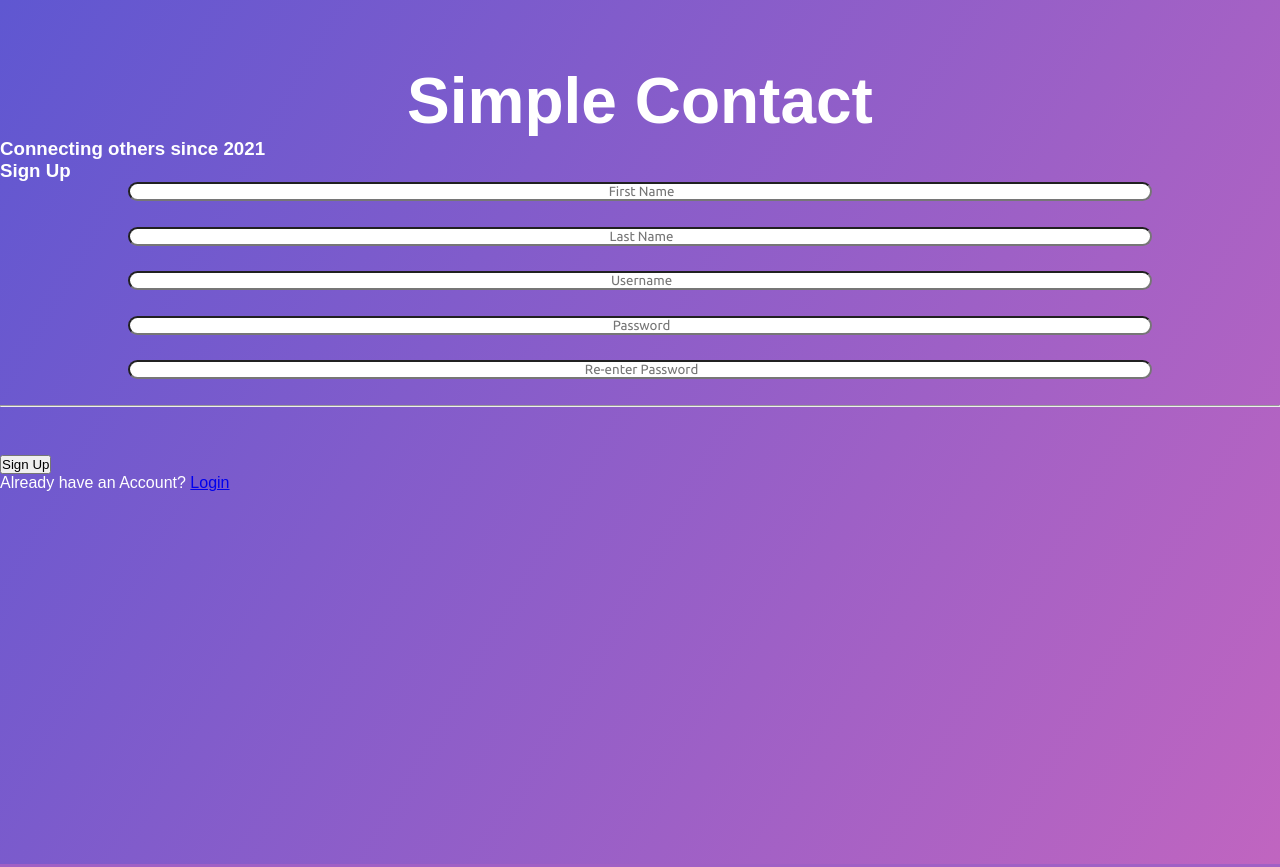
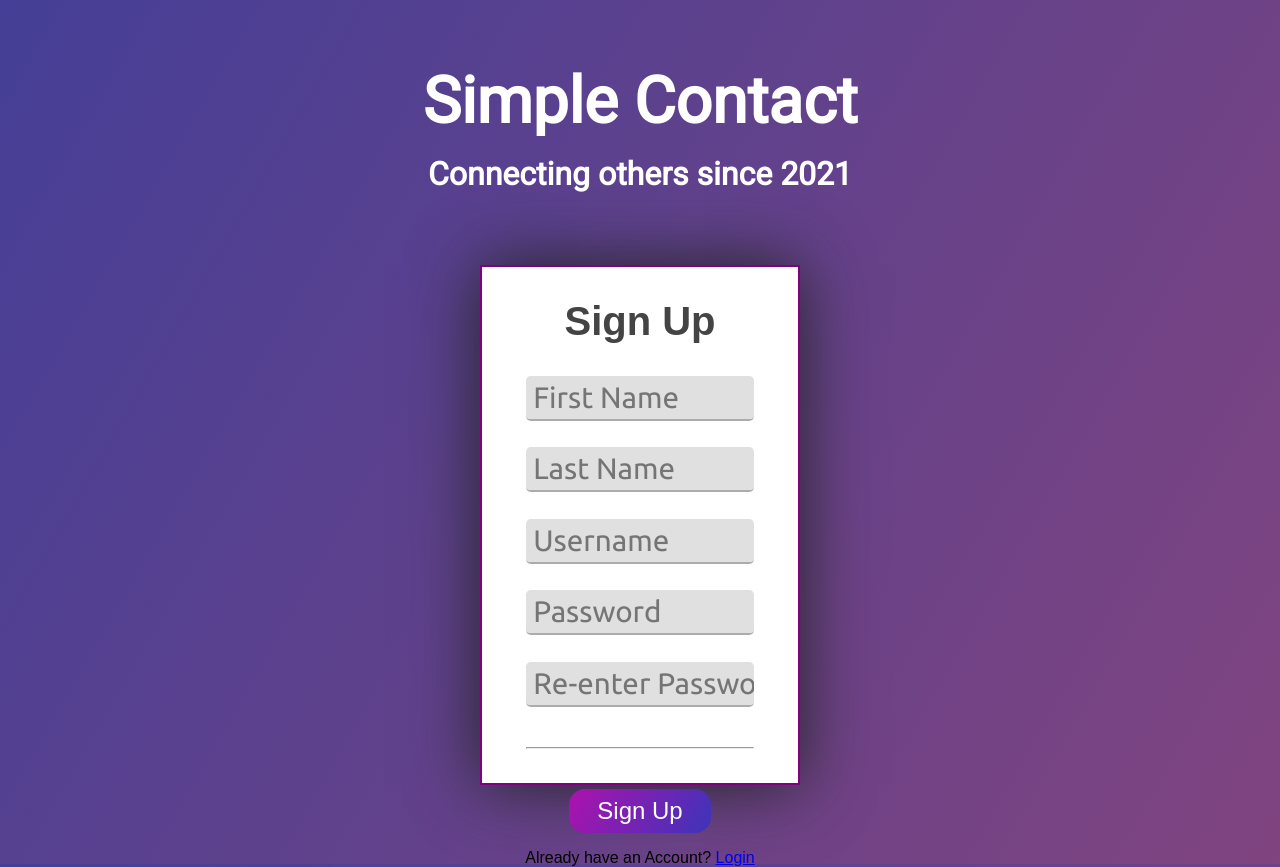
Before and after one commit to DillonNotDylan/COP4331-SmallProject, a PHP site: page /signUp.html in a window 1280 px wide. Run offline with PHP 8.4, Linux system fonts and the light colour scheme.

Commit message:
Front page change

```diff
--- a/css/loginStyles.css
+++ b/css/loginStyles.css
@@ -5,15 +5,26 @@ body
 	color: white;
 	min-height: 100vh;
 	font-family: 'Poppins', sans-serif;
-    background-image: linear-gradient(120deg, #5f57d1, #c065c0);
+    background-image: linear-gradient(120deg, #453f97, #804480);
 	overflow-y: hidden;
 }
 
-.title
+#title
 {
    	font-size: 4rem;
+	font-family: 'Roboto', sans-serif;
    	width: 100%;
 	margin-top: 4rem;
+   	text-align: center;
+    color: #FFFFFF;
+}
+
+.subtitle
+{
+	font-family: 'Roboto', sans-serif;
+	font-size: 2rem;
+	width: 100%;
+	margin-top: 1rem;
    	text-align: center;
     color: #FFFFFF;
 }
@@ -36,14 +47,14 @@ body
     align-items: center;
 	justify-content: center;
 	margin: auto;
-	margin-top: 9rem;
+	margin-top: 6.5rem;
 	font-size: 30px;
 	width: 25%;
 	height: 45%;
 	padding: 1rem;
-	background-color: rgb(223, 223, 223);
-	border-radius: 3.5rem;
+	background-color: rgb(255, 255, 255);
 	border: 2px solid purple;
+	box-shadow: 0rem 0rem 4rem rgb(36, 36, 36);
 }
 
 @media only screen and (max-width: 1000px)
@@ -57,9 +68,8 @@ body
 .loginName
 {
 	font-size: 2rem;
-	border-color: #5f57d1;
-	border-radius: 15px;
-	background-color: white;
+	border: none;
+	background-color: rgb(224, 224, 224);
 	padding-top: 0.25rem;
 	padding-bottom: 0.25rem;
 	margin-top: 2rem;
@@ -68,28 +78,75 @@ body
 .loginPassword
 {
 	font-size: 2rem;
-	border-color: #5f57d1;
-	border-radius: 15px;
-	background-color: white;
+	border: none;
+	background-color: rgb(224, 224, 224);
 	padding-top: 0.25rem;
 	padding-bottom: 0.25rem;
+}
+
+input[type="text"],input[type="password"]
+{
+	border-radius: 0.3rem;
+	border-bottom: 0.15rem solid #acacac;
+	text-align: center;
+	width: 80%;
+	margin-left: 10%;
+	margin-bottom: 2%;
+	font-family: 'Ubuntu', sans-serif;
+}
+
+hr
+{
+	display: grid;
+	align-items: center;
+	justify-content: center;
+	margin: auto;
+	margin-bottom: 2rem;
+	margin-top: -0.5rem;
+	width: 80%;
+}
+
+#buttons
+{
+	display: grid;
 }
 
 .loginButton
 {
 	font-size: 1.5rem;
-	border-color: #5f57d1;
-	border-radius: 25px;
-	padding: 0.25rem;
+	color: white;
+	background-image: linear-gradient(120deg, #ad12ad,  #3d34b9);
+	border: none;
+	border-radius: 1rem;
+	padding: 0.5rem;
 	width: 50%;
 	margin-left: 25%;
 	margin-top: -0.5rem;
-	margin-bottom: 0.25rem;
+	margin-bottom: 1rem;
 }
 
 .loginButton:hover
 {
-	background-color: #c065c0;
+	color: #FFFFFF;
+	opacity: 50%;
+}
+
+.signUpButton
+{
+	font-size: 1.5rem;
+	color: white;
+	background-image: linear-gradient(120deg, #ad12ad,  #3d34b9);
+	border: none;
+	border-radius: 1rem;
+	padding: 0.5rem;
+	width: 50%;
+	margin-left: 25%;
+	margin-top: -0.5rem;
+	margin-bottom: 1rem;
+}
+
+.signUpButton:hover
+{
 	color: #FFFFFF;
 	opacity: 50%;
 }
@@ -101,14 +158,73 @@ body
 	justify-content: center;
 	color: black;
 	font-size: 1rem;
+	font-family: 'Roboto', sans-serif;
 }
 
-input[type="text"],input[type="password"]
+#divTitle
 {
-	border-radius: 25px;
+	color: rgb(68, 68, 68);
+	font-size: 2.5rem;
+	display: grid;
+	justify-content: center;
+	margin: auto;
+	margin-top: 1rem;
+	margin-bottom: -2rem;
+}
+
+.signUpDiv
+{
+	display: grid;
+    align-items: center;
+	justify-content: center;
+	margin: auto;
+	margin-top: 4.5rem;
+	font-size: 30px;
+	width: 25%;
+	height: 65%;
+	padding: 1rem;
+	background-color: rgb(255, 255, 255);
+	border: 2px solid purple;
+	box-shadow: 0rem 0rem 4rem rgb(36, 36, 36);
+}
+
+#user, #pass, #repass, #first, #last
+{
+	font-size: 1.85rem;
+	text-align: left;
+	border: none;
+	border-radius: 0.3rem;
+	padding-top: 0.25rem;
+	padding-bottom: 0.25rem;
+	background-color: rgb(224, 224, 224);
+	margin-bottom: 1.65rem;
+	border-bottom: 0.15rem solid #acacac;
+}
+
+#first
+{
+	margin-top: 4rem;
+}
+
+#repass
+{
+	margin-bottom: 3rem;
+}
+
+.login-Link
+{
+	color: black;
+	font-size: 1rem;
+	display: grid;
+	justify-content: center;
+	margin-bottom: 2rem;
+}
+
+#outp
+{
 	text-align: center;
-	width: 80%;
-	margin-left: 10%;
-	margin-bottom: 2%;
-	font-family: 'Ubuntu', sans-serif;
+	color: azure;
+	font-family: Lucida, serif;
+	text-shadow: 0px 0px 5px black;
+	margin-top: -5%;
 }
```
